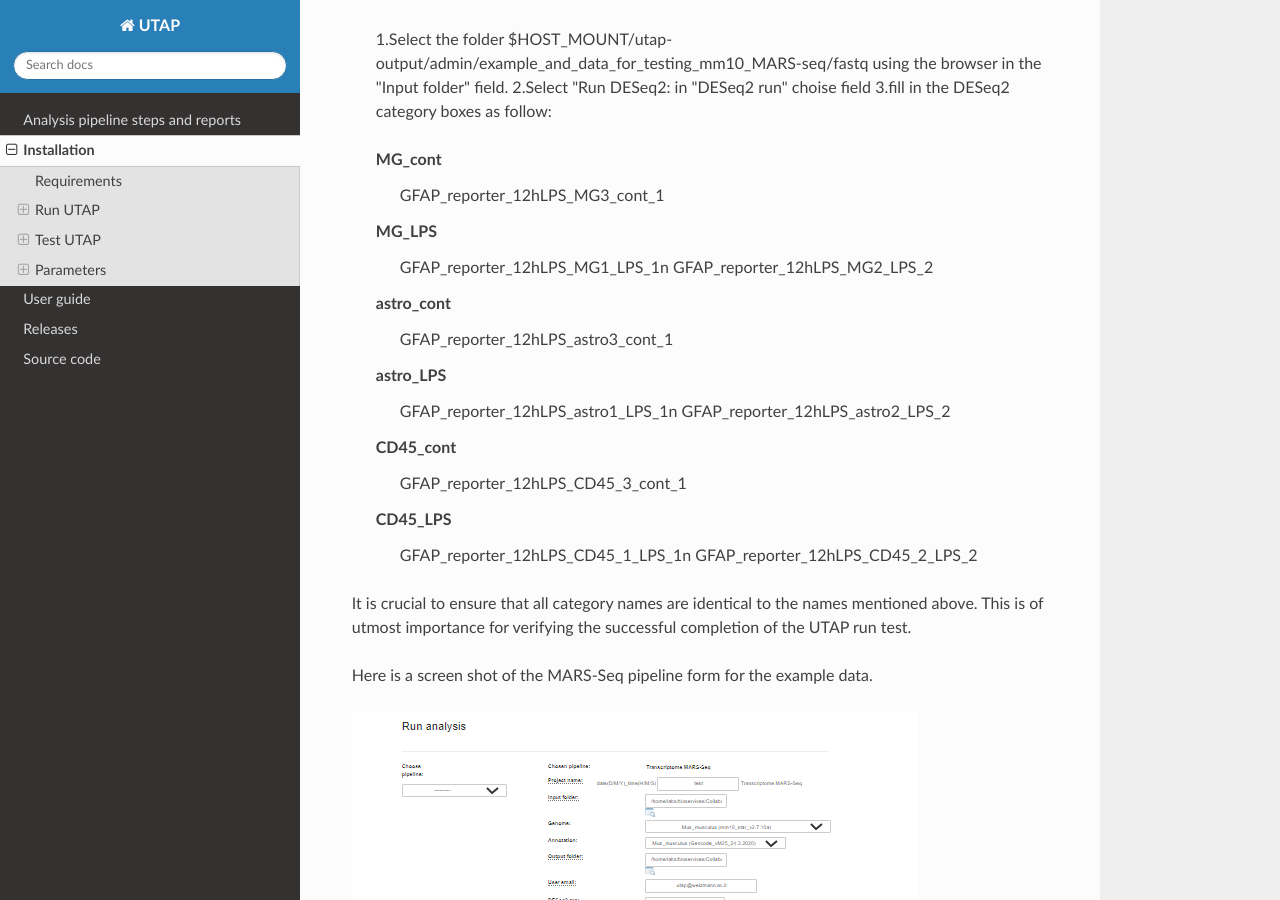
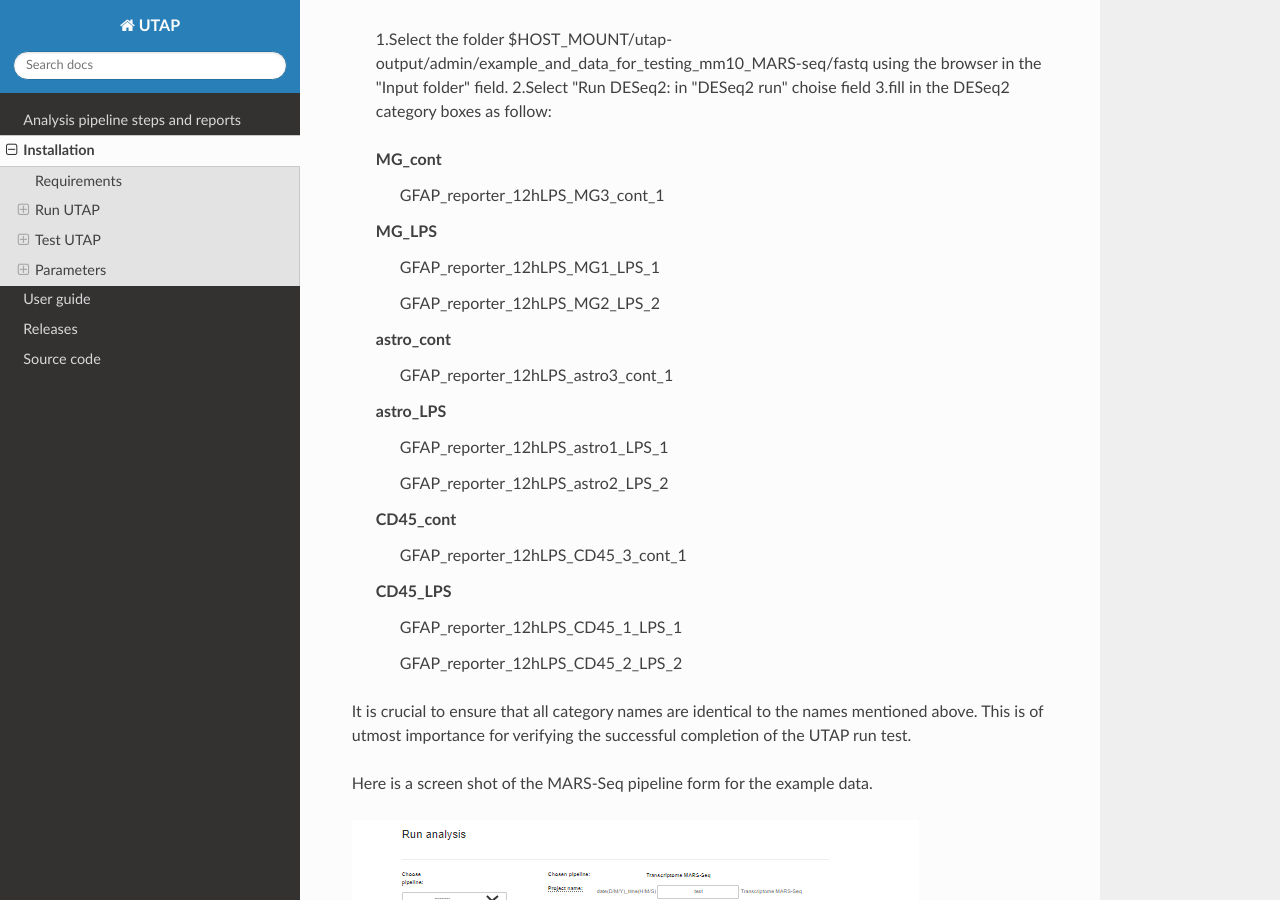
Before and after one commit to utap2/utap2, a Sphinx documentation site: the page built from docs/rst/installation.rst, in a window 1280 px wide and 900 px high, scrolled down 3873 px. Built offline with Sphinx 7.4.7 and the Read the Docs theme 2.0.0, drawn with Linux system fonts in a browser that asks for light colours.

Commit message:
Update installation.rst
/

```diff
--- a/docs/rst/installation.rst
+++ b/docs/rst/installation.rst
@@ -163,21 +163,27 @@
                GFAP_reporter_12hLPS_MG3_cont_1
 
    MG_LPS
-               GFAP_reporter_12hLPS_MG1_LPS_1\n
+               GFAP_reporter_12hLPS_MG1_LPS_1
+
+
                GFAP_reporter_12hLPS_MG2_LPS_2
 
    astro_cont
                GFAP_reporter_12hLPS_astro3_cont_1
 
    astro_LPS
-               GFAP_reporter_12hLPS_astro1_LPS_1\n
+               GFAP_reporter_12hLPS_astro1_LPS_1
+
+
                GFAP_reporter_12hLPS_astro2_LPS_2
 
    CD45_cont
                GFAP_reporter_12hLPS_CD45_3_cont_1
 
    CD45_LPS
-               GFAP_reporter_12hLPS_CD45_1_LPS_1\n
+               GFAP_reporter_12hLPS_CD45_1_LPS_1
+
+
                GFAP_reporter_12hLPS_CD45_2_LPS_2
 
 It is crucial to ensure that all category names are identical to the names mentioned above. This is of utmost importance for verifying the successful completion of the UTAP run test.
@@ -413,6 +419,7 @@
 
 CLUSTER_QUEUE
                      Queue name in the cluster. $USER must have permissions to run on this queue.
+
                      **The default is:** CLUSTER_QUEUE=None
 
 
```
